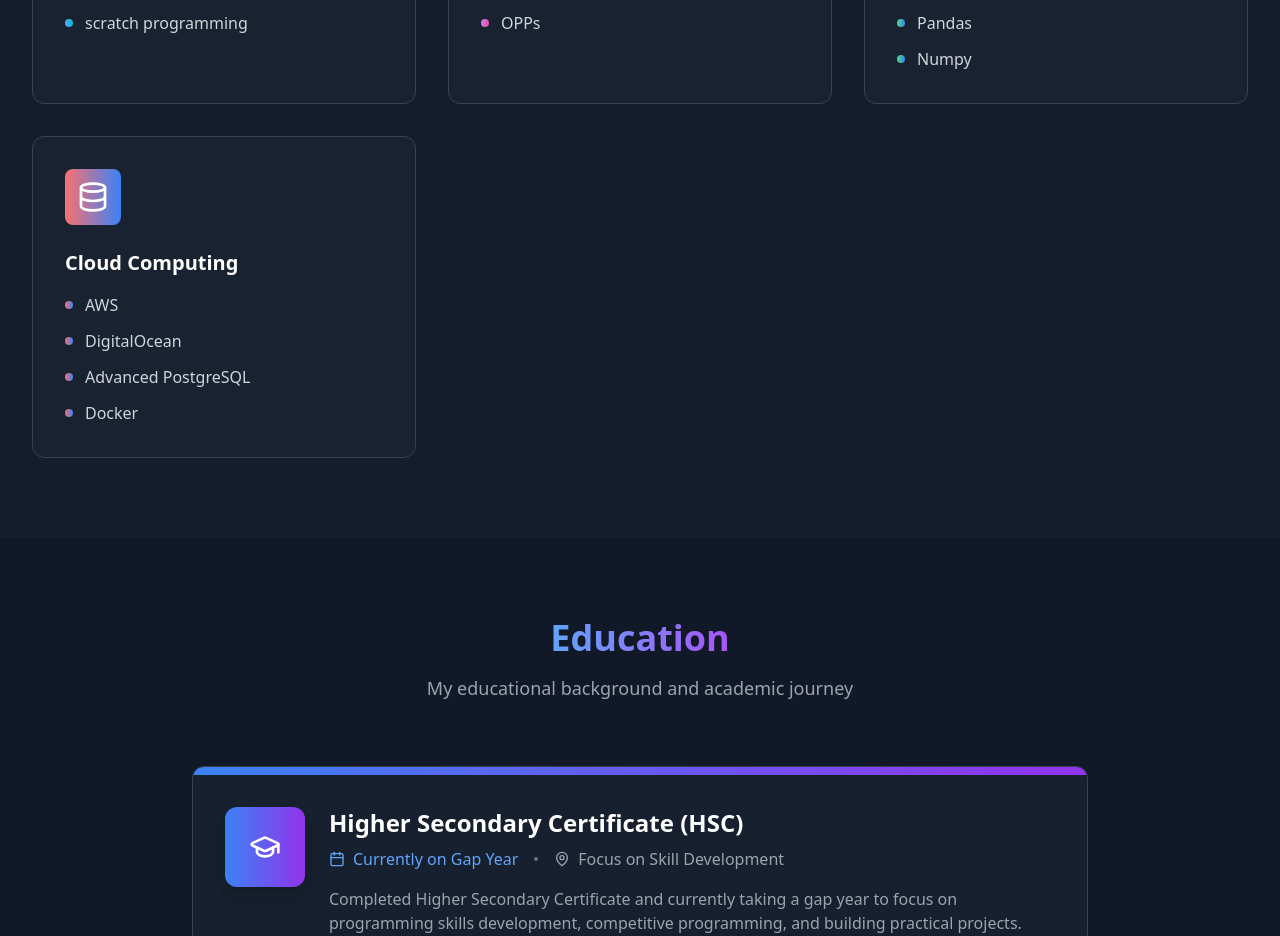
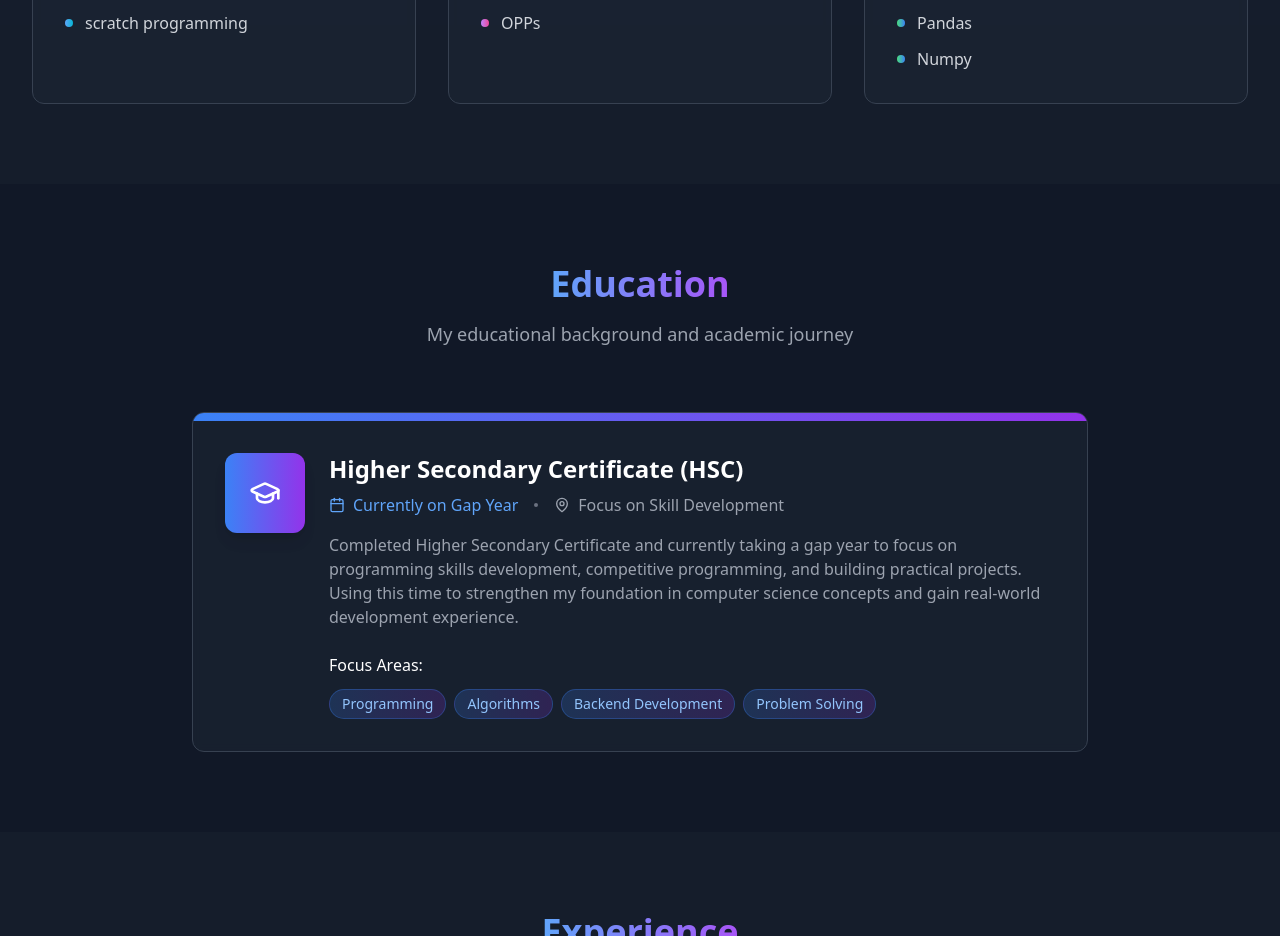
Before and after one commit to sowrab123/portfolio-AHH, a React (Vite) app: page / in a window 1280 px wide. Shown: the part 1500-2436 px from the top of the page. Built offline with nearby package versions, Linux system fonts and the light colour scheme.

Commit message:
Update Skills.tsx

```diff
--- a/src/components/Skills.tsx
+++ b/src/components/Skills.tsx
@@ -20,12 +20,6 @@ const Skills = () => {
       icon: <Database size={32} />,
       items: ['Django', 'Flask', 'Pandas', 'Numpy'],
       gradient: 'from-green-400 to-blue-500'
-    },
-    {
-      category: 'Cloud Computing',
-      icon: <Database size={32} />,
-      items: ['AWS', 'DigitalOcean', 'Advanced PostgreSQL', 'Docker'],
-      gradient: 'from-red-400 to-blue-500'
     }
   ];
 
```
